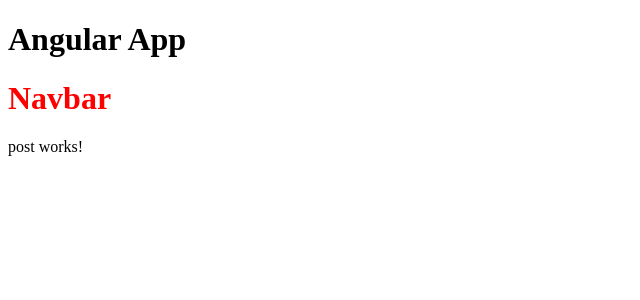
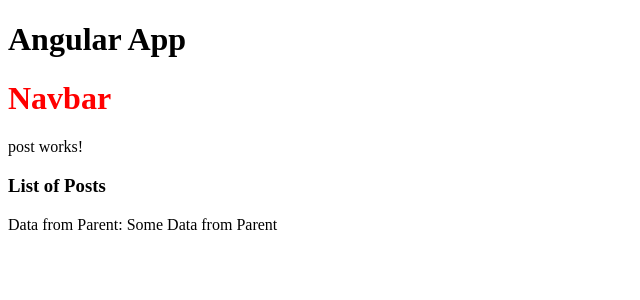
Before and after one commit to shintu0/angular-test, an Angular app: page / in a window 1280 px wide. Shown: the top 300 px of the page, without its empty margins (0-640 px from the left). Built offline with nearby package versions, Linux system fonts and the light colour scheme.

Commit message:
Input: Parent to child communication

```diff
--- a/src/app/app.component.html
+++ b/src/app/app.component.html
@@ -1,3 +1,3 @@
 <h1>Angular App</h1>
 <app-navbar></app-navbar>
-<app-post></app-post>
+<app-post [dataFromParent]="dataForChild" ></app-post>
--- a/src/app/app.component.ts
+++ b/src/app/app.component.ts
@@ -7,4 +7,5 @@
 })
 export class AppComponent {
   title = 'angular-test';
+  public dataForChild="Some Data from Parent";
 }
--- a/src/app/post/post.component.html
+++ b/src/app/post/post.component.html
@@ -1 +1,3 @@
 <p>post works!</p>
+<h3>{{title}}</h3>
+<p>Data from Parent: {{dataFromParent}}</p>
--- a/src/app/post/post.component.ts
+++ b/src/app/post/post.component.ts
@@ -1,4 +1,4 @@
-import { Component } from '@angular/core';
+import { Component, Input } from '@angular/core';
 
 @Component({
   selector: 'app-post',
@@ -7,4 +7,7 @@
 })
 export class PostComponent {
 
+  public title:string='List of Posts';
+  @Input() public dataFromParent:string='';
+
 }
```
